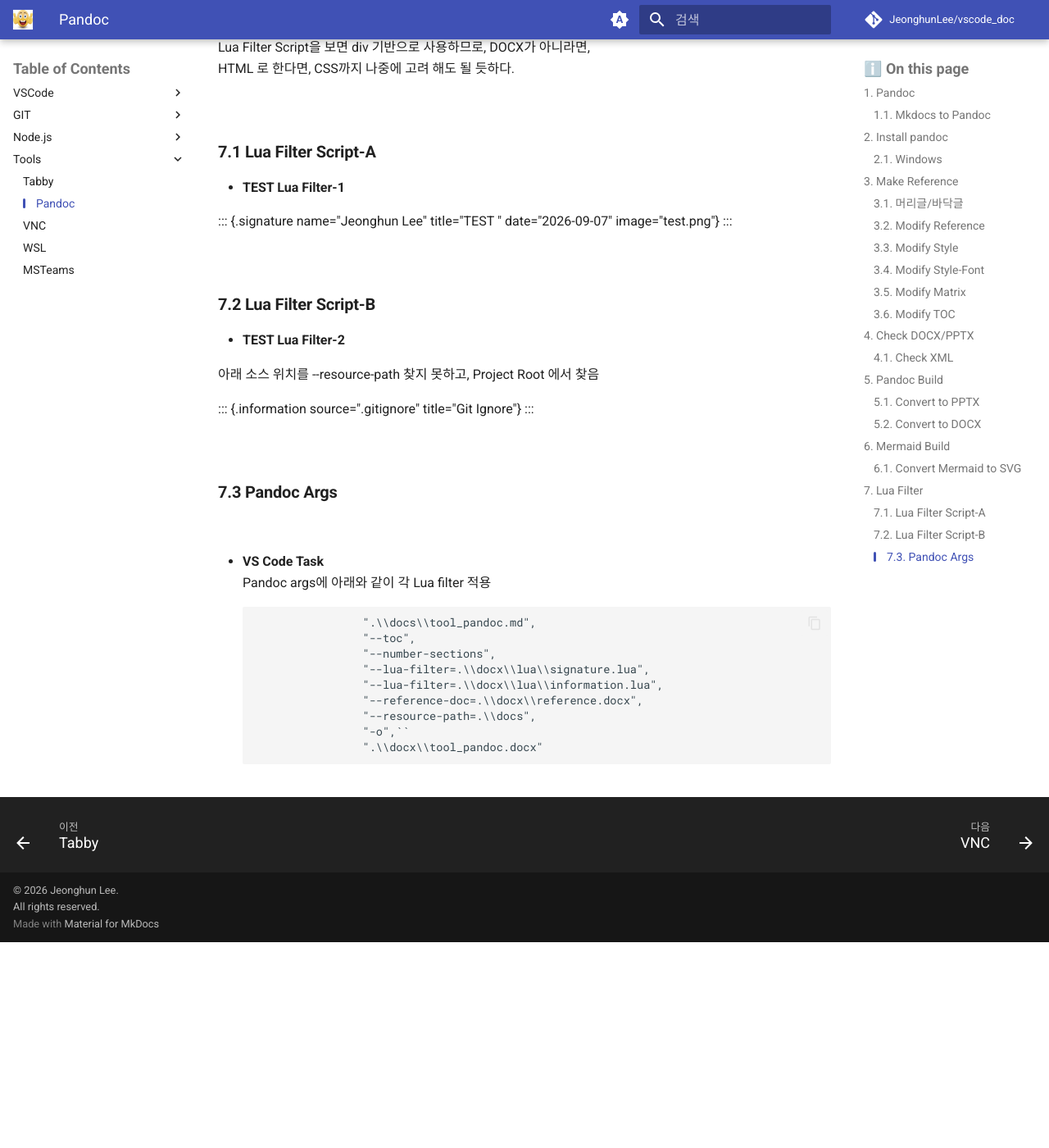
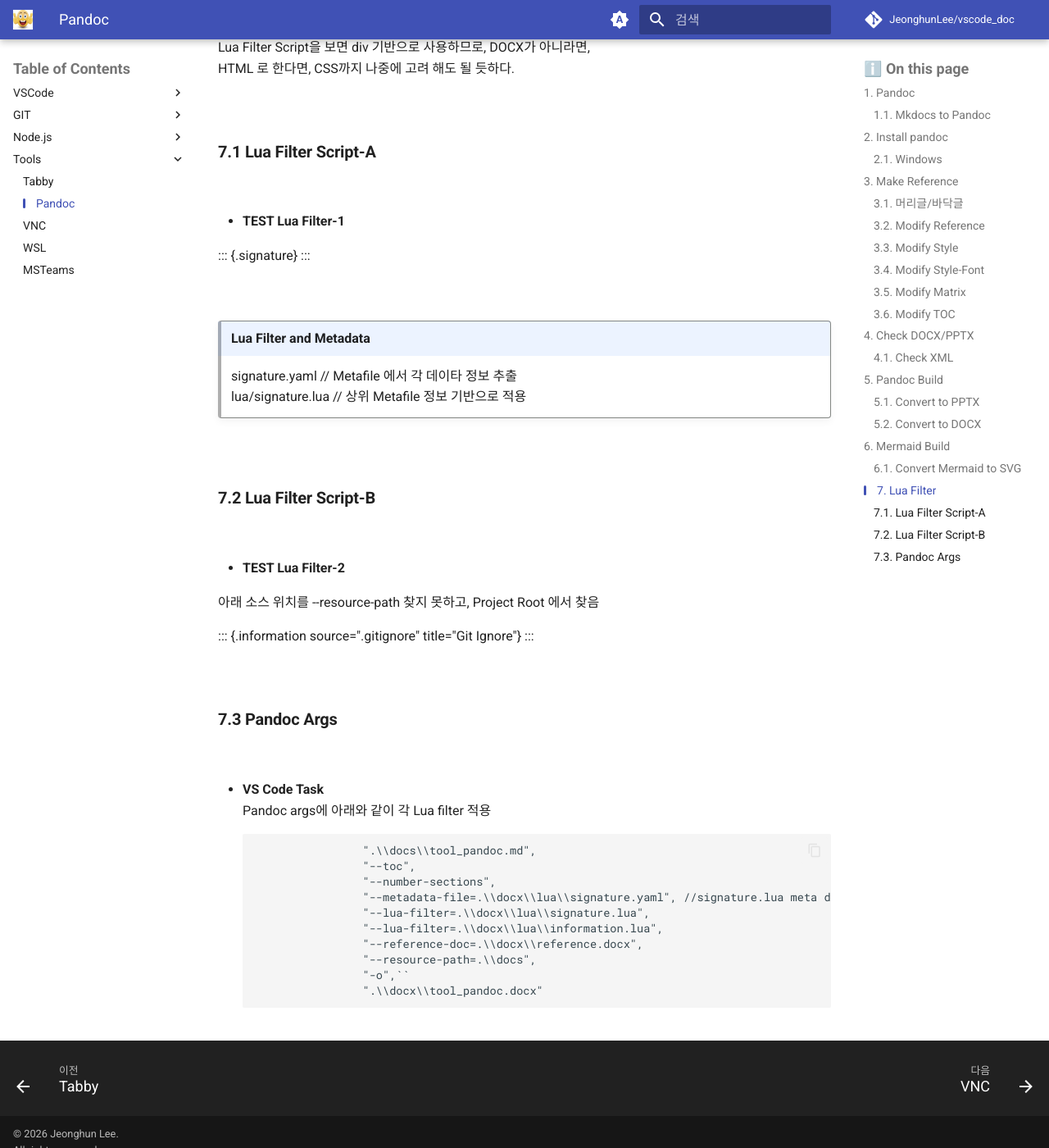
Before and after one commit to JeonghunLee/vscode_doc, an MkDocs documentation site: the page built from docs/tool_pandoc.md, in a window 1280 px wide and 1400 px high, scrolled down 24164 px. Shown: the whole window at 82% size. Built offline with MkDocs 1.6.1 and Material for MkDocs 9.7.7, drawn with Linux system fonts in a browser that asks for light colours; comment, search, counter and statistics services are not loaded; before the commit the page ends 25313 px from its top, so only the background shows below that.

Commit message:
Add Lua filter and metadata support for Pandoc DOCX output

```diff
--- a/docs/tool_pandoc.md
+++ b/docs/tool_pandoc.md
@@ -502,16 +502,27 @@
 
 ### Lua Filter Script-A
 
+<br/>
 
 * **TEST Lua Filter-1**
 
-::: {.signature name="Jeonghun Lee" title="TEST " date="2026-09-07" image="test.png"}
+::: {.signature}
 :::
+
+<br/>
+
+> Lua Filter and Metadata
+>
+> signature.yaml     // Metafile 에서 각 데이타 정보 추출
+> lua/signature.lua  // 상위 Metafile 정보 기반으로 적용
+>
+>
 
 <br/>
 
 ### Lua Filter Script-B
 
+<br/>
 
 * **TEST Lua Filter-2**
 
@@ -532,6 +543,7 @@
                 ".\\docs\\tool_pandoc.md",
                 "--toc",
                 "--number-sections",
+                "--metadata-file=.\\docx\\lua\\signature.yaml", //signature.lua meta data
                 "--lua-filter=.\\docx\\lua\\signature.lua",
                 "--lua-filter=.\\docx\\lua\\information.lua",
                 "--reference-doc=.\\docx\\reference.docx",
```
Also changed, not shown: docx/imgs/logo.jpg (added), 5 other files.
